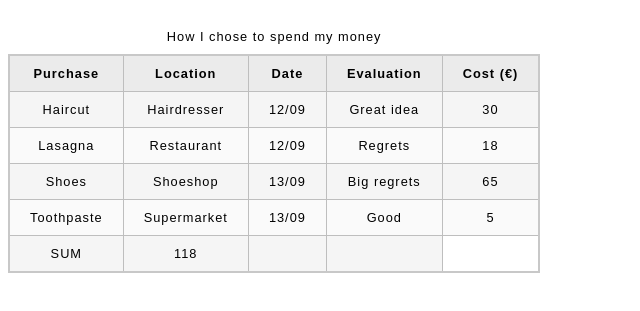
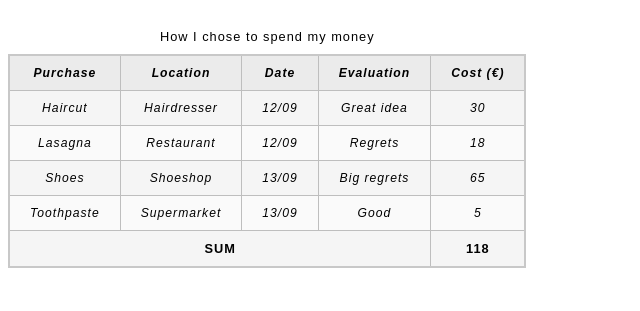
Before and after one commit to ngf11/-HTML-CSS-plying, a plain HTML site: page index.html in a window 1280 px wide. Shown: the part 61-372 px from the top of the page, without its empty margins (0-640 px from the left). Drawn offline with Linux system fonts and the light colour scheme.

Commit message:
table exp.

```diff
--- a/index.html
+++ b/index.html
@@ -14,6 +14,7 @@
       <caption>
         How I chose to spend my money
       </caption>
+      <tbody>
         <tr>
           <th>Purchase</th>
 
@@ -24,10 +25,9 @@
         </tr>
         <tr>
           <tfoot>
-          <td>SUM</td>
+            <td colspan="4">SUM</td>
+
             <td>118</td>
-          <td></td>
-          <td></td>
           </tfoot>
         </tr>
         <tr>
@@ -58,6 +58,7 @@
           <td>Good</td>
           <td>5</td>
         </tr>
+      </tbody>
     </table>
   </body>
 </html>
--- a/style.css
+++ b/style.css
@@ -34,3 +34,12 @@ tr:nth-child(odd) td {
 caption {
   padding: 10px;
 }
+
+tbody {
+  font-size: 95%;
+  font-style: italic;
+}
+
+tfoot {
+  font-weight: bold;
+}
```
Lines whose indentation alone changed are shown as unchanged.
